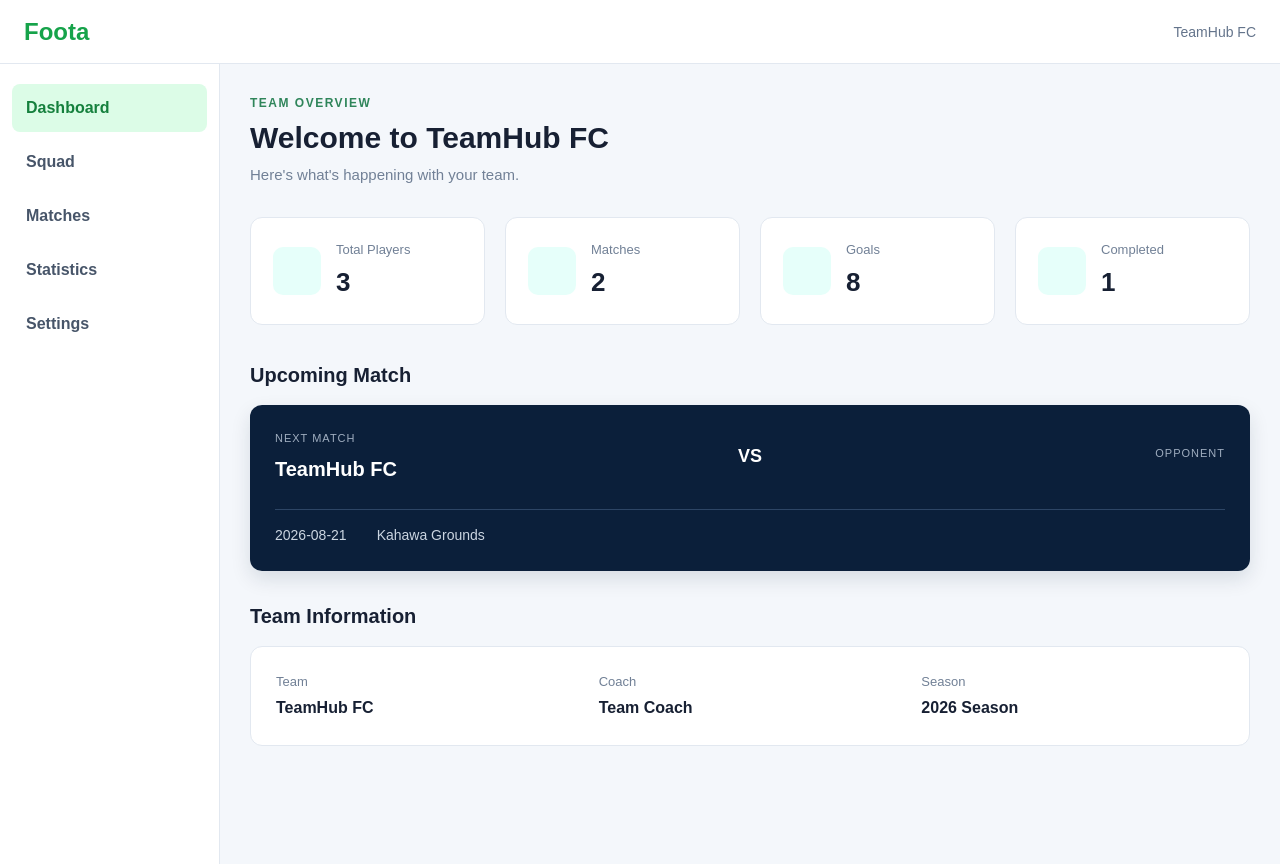
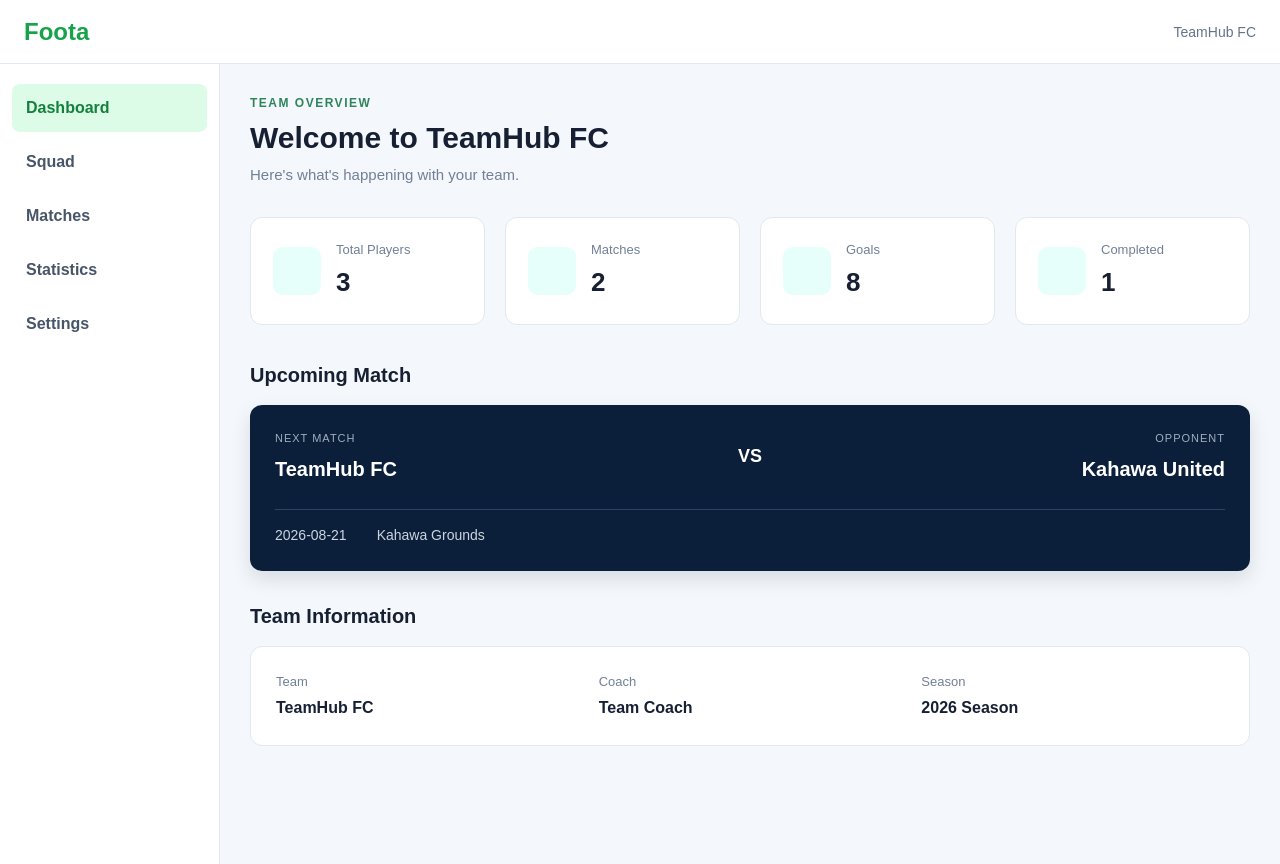
Before and after one commit to kizzytech2026/Foota, a React (Vite) app: page / in a window 1280 px wide. Built offline with nearby package versions, Linux system fonts and the light colour scheme.

Commit message:
Fixed minor error of showing the opponent data

```diff
--- a/src/components/MatchPreview.jsx
+++ b/src/components/MatchPreview.jsx
@@ -20,7 +20,7 @@ function MatchPreview({ match }) {
 
             <div className="opponent">
                 <span className="match-label">OPPONENT</span>
-                <h2>{match.oppenent}</h2>
+                <h2>{match.opponent}</h2>
                 </div>
 
                 <div className="match-details">
```
